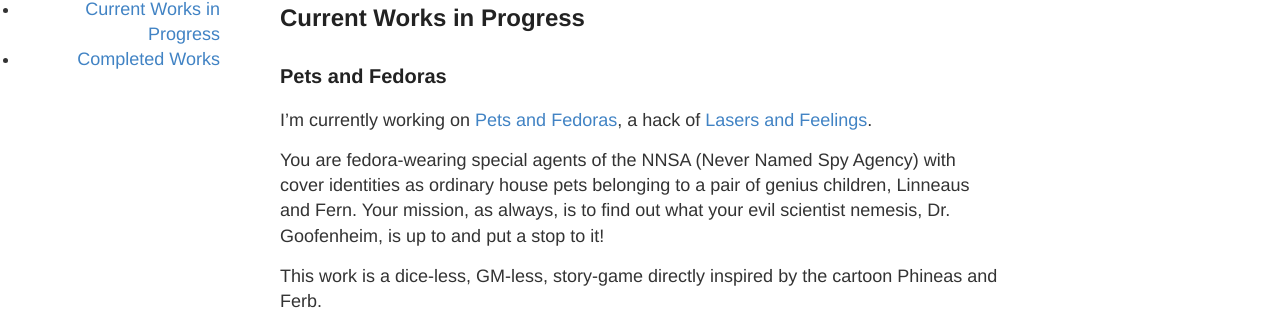
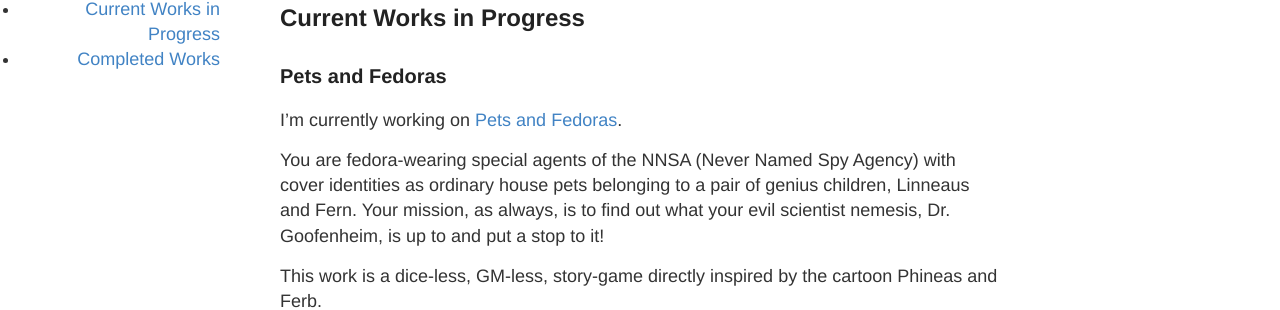
Before and after one commit to zechlau14/zechlau14.github.io, a Jekyll site: the page built from projects.md, in a window 1280 px wide. Shown: the part 238-548 px from the top of the page. Built offline with Jekyll 4.4.1, drawn with Linux system fonts in a browser that asks for light colours.

Commit message:
Update projects.md

```diff
--- a/projects.md
+++ b/projects.md
@@ -7,7 +7,7 @@ permalink: /projects
 ## Current Works in Progress
 
 ### Pets and Fedoras
-I'm currently working on [Pets and Fedoras](projects/pets-and-fedoras-slides), a hack of [Lasers and Feelings](https://johnharper.itch.io/lasers-feelings).
+I'm currently working on [Pets and Fedoras](projects/pets-and-fedoras-slides).
 
 You are fedora-wearing special agents of the NNSA (Never Named Spy Agency) with cover identities as ordinary house pets belonging to a pair of genius children, Linneaus and Fern. Your mission, as always, is to find out what your evil scientist nemesis, Dr. Goofenheim, is up to and put a stop to it!
 
```
